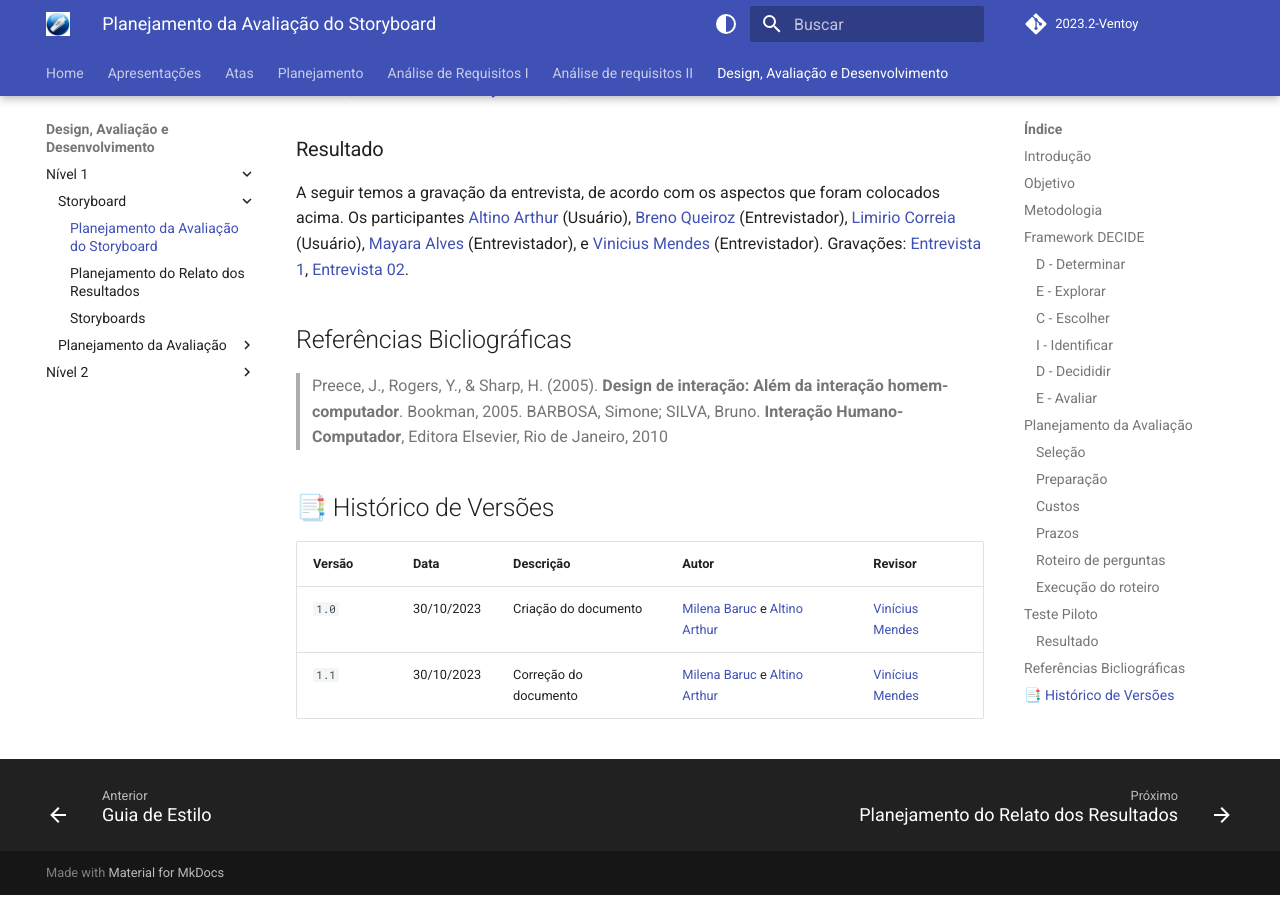
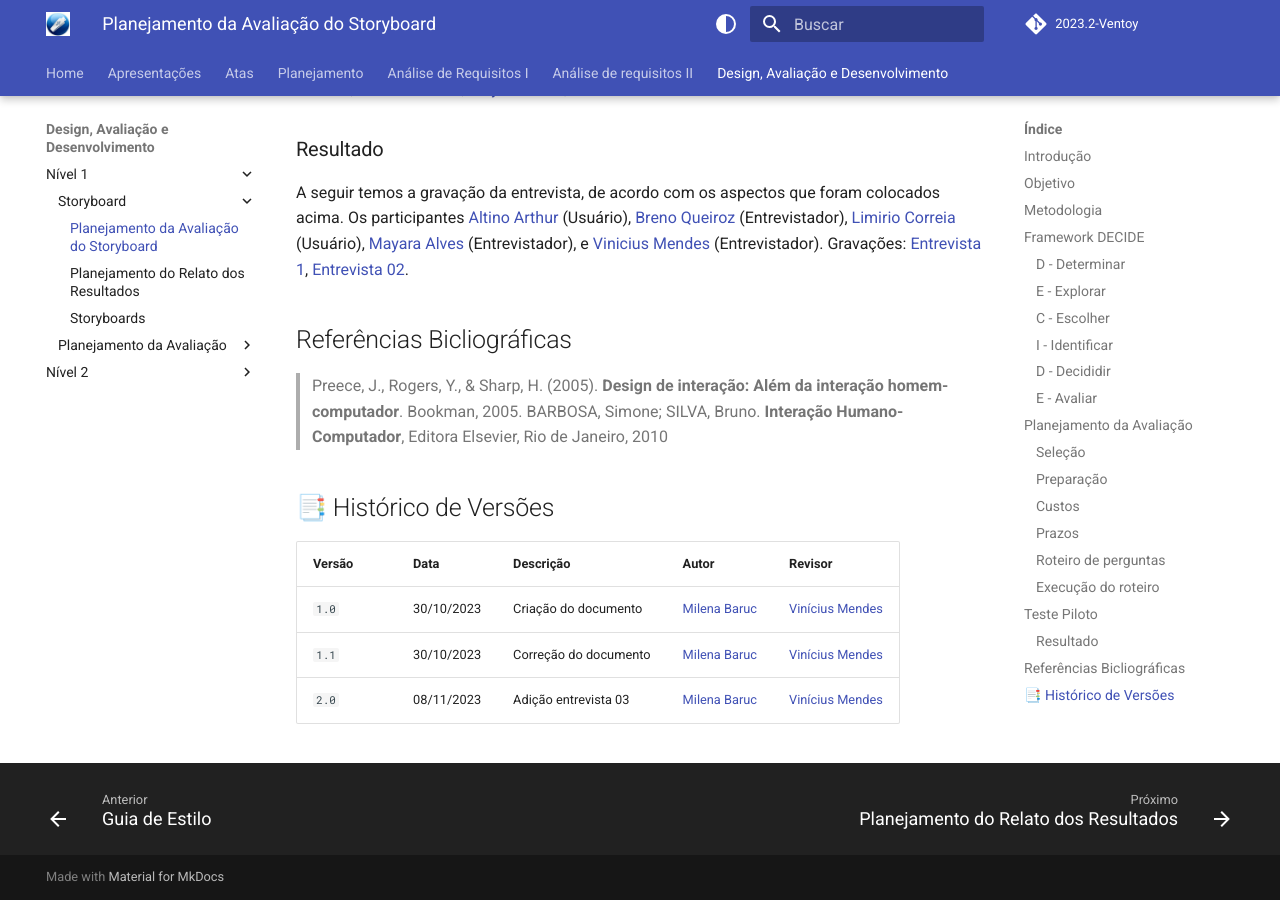
Before and after one commit to Interacao-Humano-Computador/2023.2-Ventoy, an MkDocs documentation site: the page built from docs/DAD/nivel1/storyboard/planejamentoStoryboard.md, in a window 1280 px wide and 900 px high, scrolled down 5031 px. Built offline with MkDocs 1.6.1 and Material for MkDocs 9.7.7, drawn with Linux system fonts in a browser that asks for light colours; comment, search, counter and statistics services are not loaded.

Commit message:
hist.versoes

```diff
--- a/docs/DAD/nivel1/storyboard/planejamentoStoryboard.md
+++ b/docs/DAD/nivel1/storyboard/planejamentoStoryboard.md
@@ -153,5 +153,6 @@ A seguir temos a gravação da entrevista, de acordo com os aspectos que foram c
 ## 📑 Histórico de Versões
 | **Versão**   |   **Data**   | **Descrição** | **Autor** | **Revisor** |
 |--------|---------|-----------|--------|---------|
-|`1.0`| 30/10/2023 | Criação do documento | [Milena Baruc](https://github.com/MilenaBaruc) e [Altino Arthur](https://github.com/arthurrochamoreira)| [Vinícius Mendes](https://github.com/yabamiah) |
-|`1.1`| 30/10/2023 | Correção do documento | [Milena Baruc](https://github.com/MilenaBaruc) e [Altino Arthur](https://github.com/arthurrochamoreira)| [Vinícius Mendes](https://github.com/yabamiah) |
+|`1.0`| 30/10/2023 | Criação do documento | [Milena Baruc](https://github.com/MilenaBaruc) | [Vinícius Mendes](https://github.com/yabamiah) |
+|`1.1`| 30/10/2023 | Correção do documento | [Milena Baruc](https://github.com/MilenaBaruc) | [Vinícius Mendes](https://github.com/yabamiah) |
+|`2.0`| 08/11/2023 | Adição entrevista 03 | [Milena Baruc](https://github.com/MilenaBaruc)| [Vinícius Mendes](https://github.com/yabamiah) |
```
